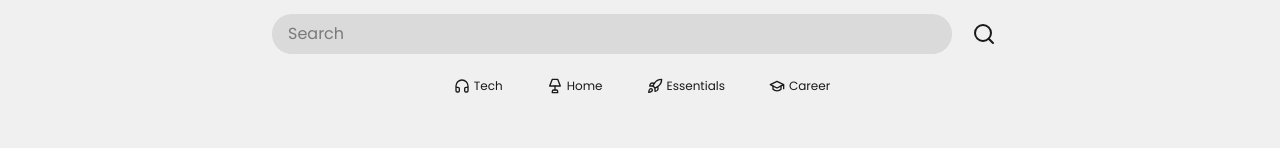
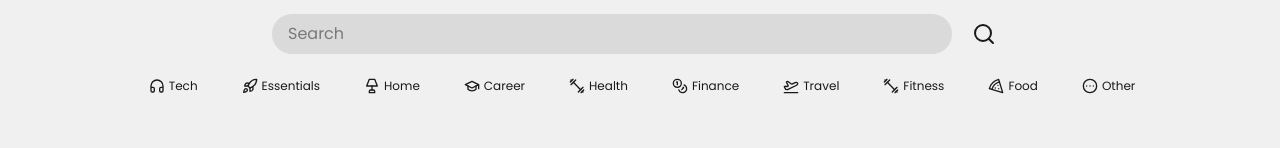
Before and after one commit to temrb/temsrecs, a Next.js app: page / in a window 1280 px wide. Shown: the part 178-326 px from the top of the page. Built offline with nearby package versions, Linux system fonts and the light colour scheme; no server answers.

Commit message:
refactor list items

```diff
--- a/src/components/header.tsx
+++ b/src/components/header.tsx
@@ -5,12 +5,29 @@ import React, { useState } from 'react';
 import { Store, BookOpen } from 'lucide-react';
 import { useRouter, usePathname } from 'next/navigation';
 import SocialItems from './social-item';
+import { SocialMedia } from '../../types/SocialMedia';
 
 const Header = () => {
 	const router = useRouter();
 	const pathname = usePathname();
 
 	const [viewSocials, setViewSocials] = useState(false);
+
+	const socialItems: SocialMedia[] = [
+		{ id: 1, type: 'tiktok', link: 'https://www.tiktok.com/@tem.tk' },
+		{ id: 2, type: 'tiktok', link: 'https://www.tiktok.com/@tem.toks' },
+		{ id: 3, type: 'insta', link: 'https://www.instagram.com/' },
+		{ id: 4, type: 'twitter', link: 'https://twitter.com/' },
+		{ id: 5, type: 'youtube', link: 'https://www.youtube.com/' },
+		{ id: 6, type: 'threads', link: 'https://threads.net/' },
+		{ id: 7, type: 'medium', link: 'https://medium.com/' },
+		{
+			id: 8,
+			type: 'amazon',
+			link: 'https://www.amazon.com/shop/influencer-4c14be7c?ref_=cm_sw_r_cp_ud_aipsfshop_aipsfinfluencer-4c14be7c_6XM77RBD8PYH8D7TFPBR',
+		},
+		{ id: 9, type: 'facebook', link: 'https://facebook.com/' },
+	];
 
 	return (
 		<header
@@ -28,18 +45,9 @@ const Header = () => {
 
 			{viewSocials ? (
 				<div className='flex pt-4 flex-wrap flex-row w-full gap-5 justify-center items-center'>
-					<SocialItems type='tiktok' link='https://www.tiktok.com/@tem.tk' />
-					<SocialItems type='tiktok' link='https://www.tiktok.com/@tem.toks' />
-					<SocialItems type='insta' link='https://www.instagram.com/' />
-					<SocialItems type='twitter' link='https://twitter.com/' />
-					<SocialItems type='youtube' link='https://www.youtube.com/' />
-					<SocialItems type='threads' link='https://threads.net/' />
-					<SocialItems type='medium' link='https://medium.com/' />
-					<SocialItems
-						type='amazon'
-						link='https://www.amazon.com/shop/influencer-4c14be7c?ref_=cm_sw_r_cp_ud_aipsfshop_aipsfinfluencer-4c14be7c_6XM77RBD8PYH8D7TFPBR'
-					/>
-					<SocialItems type='facebook' link='https://facebook.com/' />
+					{socialItems.map((item) => (
+						<SocialItems key={item.id} type={item.type} link={item.link} />
+					))}
 				</div>
 			) : (
 				<div
--- a/src/components/shop/search.tsx
+++ b/src/components/shop/search.tsx
@@ -1,6 +1,6 @@
 /** @format */
 
-import React, { useState, useEffect } from 'react';
+import React, { useState, useEffect, ReactNode } from 'react';
 import {
 	Cog,
 	Search as SearchIcon,
@@ -9,12 +9,39 @@ import {
 	Rocket,
 	Lamp,
 	Headphones,
+	CircleEllipsis,
+	Pizza,
+	PlaneTakeoff,
+	Coins,
+	Dumbbell,
 } from 'lucide-react';
 
 import { useWindowSize } from 'usehooks-ts';
+type Category =
+	| 'Tech'
+	| 'Essentials'
+	| 'Home'
+	| 'Career'
+	| 'Health'
+	| 'Finance'
+	| 'Travel'
+	| 'Fitness'
+	| 'Food'
+	| 'Other';
 
 const Search = () => {
-	type Category = 'Tech' | 'Essentials' | 'Home' | 'Career';
+	const categories: { id: number; name: Category; icon: ReactNode }[] = [
+		{ id: 1, name: 'Tech', icon: <Headphones className='h-4' /> },
+		{ id: 2, name: 'Essentials', icon: <Rocket className='h-4' /> },
+		{ id: 3, name: 'Home', icon: <Lamp className='h-4' /> },
+		{ id: 4, name: 'Career', icon: <GraduationCap className='h-4' /> },
+		{ id: 5, name: 'Health', icon: <Dumbbell className='h-4' /> },
+		{ id: 6, name: 'Finance', icon: <Coins className='h-4' /> },
+		{ id: 7, name: 'Travel', icon: <PlaneTakeoff className='h-4' /> },
+		{ id: 8, name: 'Fitness', icon: <Dumbbell className='h-4' /> },
+		{ id: 9, name: 'Food', icon: <Pizza className='h-4' /> },
+		{ id: 10, name: 'Other', icon: <CircleEllipsis className='h-4' /> },
+	];
 	const { width } = useWindowSize();
 	const [selectedCategory, setSelectedCategory] = useState<Category | null>(
 		null
@@ -24,7 +51,7 @@ const Search = () => {
 
 	useEffect(() => {
 		if (width) {
-			if (width > 800) {
+			if (width >= 1024) {
 				setMenuOpen(true);
 				setSelectedCategory(null);
 				setHideMenu(false);
@@ -39,8 +66,32 @@ const Search = () => {
 		setSelectedCategory(category);
 	};
 
+	const CategoryButton = ({
+		category,
+		icon,
+	}: {
+		category: Category;
+		icon: ReactNode;
+	}) => (
+		<button
+			className={`select-button text-xs items-center flex space-x-2 ${
+				selectedCategory === category && 'select-button-active'
+			}`}
+			onClick={() => {
+				handleCategoryClick(category);
+				if (width < 1024) {
+					setMenuOpen(false);
+				}
+			}}
+			type='button'
+		>
+			{icon}
+			{category}
+		</button>
+	);
+
 	return (
-		<form className='md:w-3/5 space-y-4 p-4 pt-8 sm:w-5/6 w-full flex flex-col items-center justify-center'>
+		<form className='lg:w-3/5 md:w-5/6 space-y-4 p-4 pt-8 w-full flex flex-col items-center justify-center'>
 			<div className='w-full flex items-center space-x-2'>
 				{hideMenu && (
 					<button
@@ -66,67 +117,14 @@ const Search = () => {
 				</button>
 			</div>
 			{menuOpen && (
-				<div className='md:flex flex-row sm:gap-4 gap-3 items-center justify-start w-fit grid grid-cols-3'>
-					<button
-						className={`select-button text-xs items-center flex space-x-2
-						${selectedCategory === 'Tech' && 'select-button-active'}
-					`}
-						onClick={() => {
-							handleCategoryClick('Tech');
-							if (width && width < 800) {
-								menuOpen && setMenuOpen(false);
-							}
-						}}
-						type='button'
-					>
-						<Headphones className='h-4' />
-						Tech
-					</button>
-					<button
-						className={`select-button text-xs items-center flex space-x-2
-						${selectedCategory === 'Home' && 'select-button-active'}
-					`}
-						onClick={() => {
-							handleCategoryClick('Home');
-							if (width && width < 800) {
-								menuOpen && setMenuOpen(false);
-							}
-						}}
-						type='button'
-					>
-						<Lamp className='h-4' />
-						Home
-					</button>
-					<button
-						className={`select-button text-xs items-center flex space-x-2
-						${selectedCategory === 'Essentials' && 'select-button-active'}
-					`}
-						onClick={() => {
-							handleCategoryClick('Essentials');
-							if (width && width < 800) {
-								menuOpen && setMenuOpen(false);
-							}
-						}}
-						type='button'
-					>
-						<Rocket className='h-4' />
-						Essentials
-					</button>
-					<button
-						className={`select-button text-xs items-center flex space-x-2
-						${selectedCategory === 'Career' && 'select-button-active'}
-					`}
-						onClick={() => {
-							handleCategoryClick('Career');
-							if (width && width < 800) {
-								menuOpen && setMenuOpen(false);
-							}
-						}}
-						type='button'
-					>
-						<GraduationCap className='h-4' />
-						Career
-					</button>
+				<div className='lg:flex flex-row sm:gap-4 gap-3 items-center justify-start w-fit grid md:grid-cols-5 sm:grid-cols-4 grid-cols-3'>
+					{categories.map((category) => (
+						<CategoryButton
+							key={category.id}
+							category={category.name}
+							icon={category.icon}
+						/>
+					))}
 				</div>
 			)}
 
@@ -136,8 +134,8 @@ const Search = () => {
 						className='primary-button text-xs justify-end flex flex-row items-center space-x-1'
 						onClick={() => {
 							setSelectedCategory(null);
-							if (width && width < 800) {
-								menuOpen && setMenuOpen(false);
+							if (!menuOpen) {
+								setMenuOpen(false);
 							}
 						}}
 						type='button'
--- a/src/components/social-item.tsx
+++ b/src/components/social-item.tsx
@@ -1,6 +1,6 @@
 /** @format */
 
-import React, { ReactNode } from 'react';
+import React from 'react';
 import TikTokLogo from '../../public/logos/tiktok.logo';
 import FacebookLogo from '../../public/logos/facebook.logo';
 import InstaLogo from '../../public/logos/insta.logo';
--- a/src/styles/globals.css
+++ b/src/styles/globals.css
@@ -48,7 +48,7 @@
 		@apply ring-2 ring-red-600;
 	}
 	.shop-button {
-		@apply rounded-2xl px-3 py-2 cursor-pointer
+		@apply rounded-full px-2 py-1 lg:px-3 lg:py-2 cursor-pointer
     outline-none transition-transform duration-300 ease-in-out hover:scale-105
     bg-orange-500 font-semibold text-bgAccentLight shadow-md;
 	}
--- /dev/null
+++ b/types/SocialMedia.ts
@@ -0,0 +1,15 @@
+/** @format */
+
+export type SocialMedia = {
+	id: number;
+	type:
+		| 'tiktok'
+		| 'facebook'
+		| 'insta'
+		| 'twitter'
+		| 'youtube'
+		| 'threads'
+		| 'medium'
+		| 'amazon';
+	link: string;
+};
```
Also changed, not shown: sanity/sanity-utils.ts (+3 -18 lines), sanity/schemas/blog-schema.ts (+13 -0 lines), sanity/schemas/product-schema.ts (+13 -0 lines).
